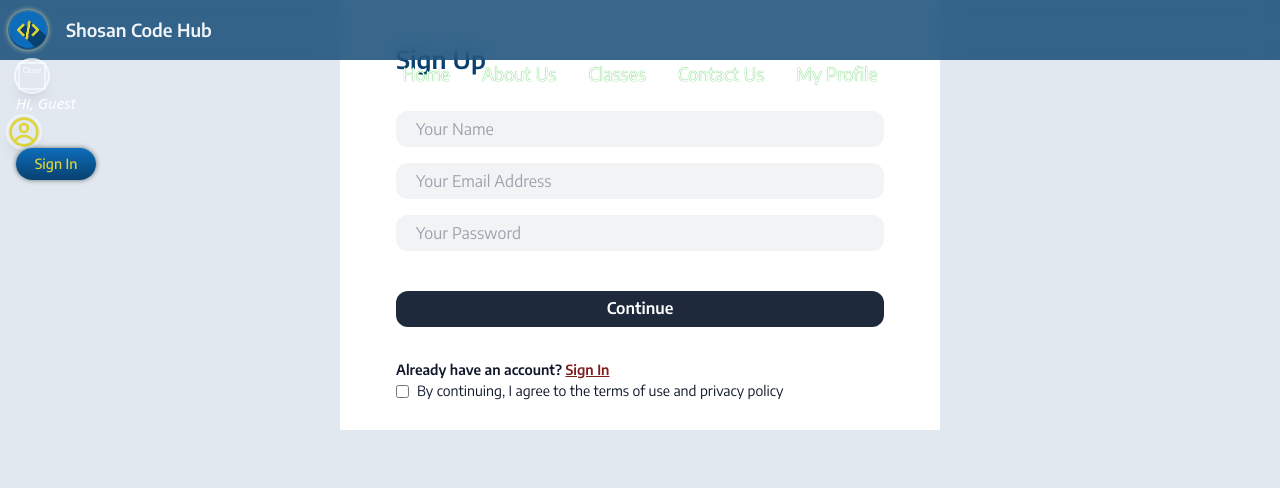
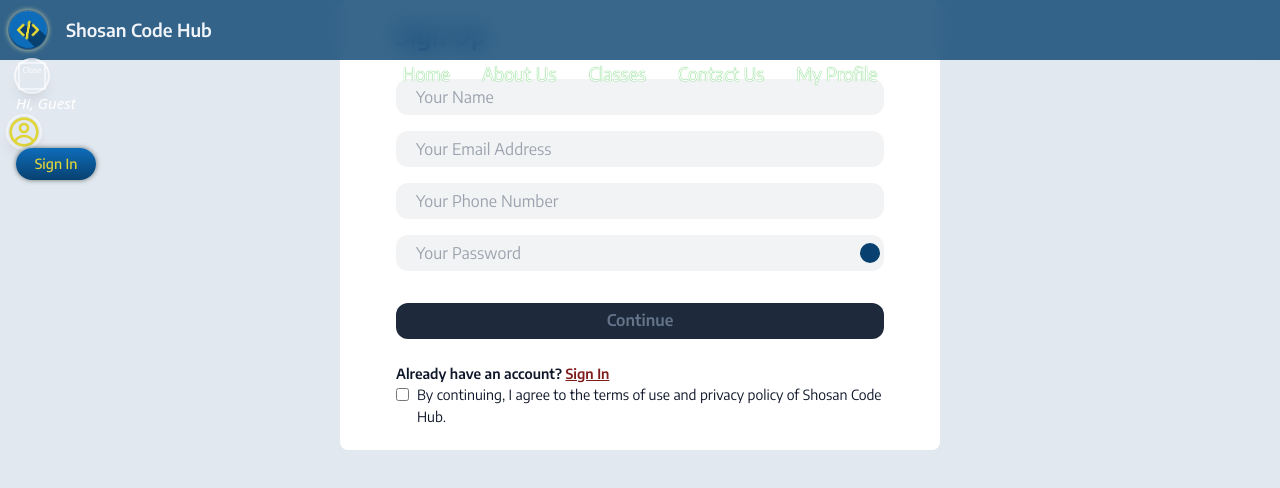
Before and after one commit to Kennius7/shosan-academy-app, a React (Vite) app: page /login in a window 1280 px wide. Shown: the top 488 px of the page. Built offline with nearby package versions, Linux system fonts and the light colour scheme.

Commit message:
setting up the user interface - 07

```diff
--- a/package.json
+++ b/package.json
@@ -12,6 +12,7 @@
   "dependencies": {
     "@mantine/core": "^7.15.1",
     "@mantine/hooks": "^7.15.1",
+    "firebase": "^11.1.0",
     "lodash": "^4.17.21",
     "react": "^18.3.1",
     "react-dom": "^18.3.1",
--- a/src/components/ContactUsSection.jsx
+++ b/src/components/ContactUsSection.jsx
@@ -27,7 +27,7 @@ const ContactUsSection = () => {
     return (
         <section className="w-full flex sm:flex-row flex-col sm:justify-around justify-center
             sm:items-start items-center my-4">
-            <div className="sm:w-[40%] w-[90%] flexColStart mt-8">
+            <div className="sm:w-[40%] w-[90%] flexColStart sm:mt-14 mt-8">
                 <div className="w-full flexColCenter">
                     <div className="w-full flexCenter">
                         <img src={Logo} alt="Logo" className="w-7 h-7 object-cover rounded-full" />
--- a/src/components/SignInAuth.jsx
+++ b/src/components/SignInAuth.jsx
@@ -4,15 +4,19 @@ import { MainContext } from "../context/mainContext";
 
 
 const SignUp = () => {
+    const { setLoginState } = useContext(MainContext);
+    const handleSignin = () => {
+        alert("Logged in to your account...");
+    }
 
-    const { setLoginState } = useContext(MainContext);
 
     return (
-        <div className="w-[600px] h-[400px] m-auto bg-white py-10 px-14">
+        <div className="sm:w-[600px] w-[98%] sm:h-[400px] h-[340px] m-auto bg-white sm:py-10 py-8 sm:px-14
+            px-4 sm:rounded-lg rounded-xl">
             <h3 className="ss:text-[25px] text-[20px] font-semibold text-secondaryBlue">
                 Sign In
             </h3>
-            <div className="flex flex-col gap-4 mt-8">
+            <div className="flex flex-col gap-4 sm:mt-8 mt-7">
                 <input
                     type="email"
                     placeholder="Your Email Address"
@@ -22,18 +26,25 @@ const SignUp = () => {
                     placeholder="Your Password"
                     className="h-10 outline-none bg-slate-900/10 rounded-xl pl-5 w-full" />
             </div>
-            <button className="bg-slate-800 rounded-xl w-full h-10 mt-10 text-white font-semibold">
+            <button
+                onClick={handleSignin}
+                className="bg-slate-800 rounded-xl w-full h-10 sm:mt-16 mt-10 text-white font-semibold">
                 Continue
             </button>
-            <p className="text-secondaryBlue font-semibold mt-10 text-[14px]">Don&apos;t have an account?&nbsp;
-                <span onClick={() => setLoginState(false)} className="text-red-900 underline cursor-pointer">Sign Up</span>
+            <p className="text-secondaryBlue font-semibold sm:mt-4 mt-3 text-[14px]">
+                Don&apos;t have an account?&nbsp;
+                <span
+                    onClick={() => setLoginState(false)}
+                    className="text-red-900 underline cursor-pointer">
+                    Sign Up
+                </span>
             </p>
-            <div className="flexStart mt-0">
-                <input type="checkbox" />
-                <p className="text-slate-900 text-[14px] pl-2 italic">
-                    By continuing, I agree to the terms of use and privacy policy
+            {/* <div className="flex flex-row justify-start sm:items-center items-start sm:mt-0 mt-1">
+                <input type="checkbox" className="sm:mt-0 mt-1" onClick={() => setIsChecked(!isChecked)} />
+                <p className="text-slate-900 sm:text-[14px] text-[12px] pl-2 italic">
+                    By continuing, I agree to the terms of use and privacy policy of Shosan Code Hub.
                 </p>
-            </div>
+            </div> */}
         </div>
     )
 }
--- a/src/components/SignUpAuth.jsx
+++ b/src/components/SignUpAuth.jsx
@@ -1,41 +1,83 @@
-import { useContext } from "react";
+import { useState, useContext } from "react";
 import { MainContext } from "../context/mainContext";
 
 
 
 const SignUp = () => {
-
     const { setLoginState } = useContext(MainContext);
+    const [isChecked, setIsChecked] = useState(false);
+    const [isVisible, setIsVisible] = useState(false);
+    const [signUpFormData, setSignUpFormData] = useState({
+        name: "",
+        email: "",
+        number: "",
+        password: "",
+    });
+    const { name, email, number, password } = signUpFormData;
+    const handleChange = (e) => setSignUpFormData({ ...signUpFormData, [e.target.name]: e.target.value });
+    const handleSignUp = () => {
+        if (name !== "" || email !== "" || number !== "" || password !== "") {
+            alert(`Signed Up with this data: Name: ${name}...Email: ${email}...Phone Number: ${number}`);
+        }
+    }
 
     return (
-        <div className="w-[600px] h-[430px] m-auto bg-white py-10 px-14">
+        <div className="sm:w-[600px] w-[98%] sm:h-[450px] h-[430px] m-auto bg-white py-4 sm:px-14
+            px-4 sm:rounded-lg rounded-xl">
             <h3 className="ss:text-[25px] text-[20px] font-semibold text-secondaryBlue">
                 Sign Up
             </h3>
-            <div className="flex flex-col gap-4 mt-8">
+            <div className="flex flex-col gap-4 sm:mt-6 mt-5">
                 <input
                     type="text"
                     placeholder="Your Name"
+                    name="name"
+                    value={name}
+                    onChange={handleChange}
                     className="h-9 outline-none bg-slate-900/5 rounded-xl pl-5 w-full" />
                 <input
                     type="email"
                     placeholder="Your Email Address"
+                    name="email"
+                    value={email}
+                    onChange={handleChange}
                     className="h-9 outline-none bg-slate-900/5 rounded-xl pl-5 w-full" />
                 <input
-                    type="password"
-                    placeholder="Your Password"
+                    type="number"
+                    placeholder="Your Phone Number"
+                    name="number"
+                    value={number}
+                    onChange={handleChange}
                     className="h-9 outline-none bg-slate-900/5 rounded-xl pl-5 w-full" />
+                <div className="relative">
+                    <input
+                        type={!isVisible ? "password" : "text"}
+                        placeholder="Your Password"
+                        name="password"
+                        value={password}
+                        onChange={handleChange}
+                        className="h-9 outline-none bg-slate-900/5 rounded-xl pl-5 w-full" />
+                    <div
+                        onClick={() => setIsVisible(!isVisible)}
+                        className={`sm:w-5 sm:h-5 w-4 h-4 rounded-full absolute z-[2] top-2
+                        sm:right-1 right-2 cursor-pointer
+                        ${!isVisible ? "bg-secondaryBlue" : "bg-secondaryYellow"}`}></div>
+                </div>
             </div>
-            <button className="bg-slate-800 rounded-xl w-full h-9 mt-10 text-white font-semibold">
+            <button
+                disabled={!isChecked}
+                onClick={handleSignUp}
+                className={`bg-slate-800 rounded-xl w-full h-9 sm:mt-8 mt-10 font-semibold
+                ${!isChecked ? "text-slate-500" : "text-white"}`}>
                 Continue
             </button>
-            <p className="text-slate-900 font-semibold mt-8 text-[14px]">Already have an account?&nbsp;
+            <p className="text-slate-900 font-semibold sm:mt-6 mt-3 text-[14px]">Already have an account?&nbsp;
                 <span onClick={() => setLoginState(true)} className="text-red-900 underline cursor-pointer">Sign In</span>
             </p>
-            <div className="flex flex-row justify-start items-center mt-0">
-                <input type="checkbox" />
-                <p className="text-slate-900 text-[14px] pl-2 italic">
-                    By continuing, I agree to the terms of use and privacy policy
+            <div className="flex flex-row justify-start items-start sm:mt-0 mt-1">
+                <input type="checkbox" className="mt-1" onClick={() => setIsChecked(!isChecked)} />
+                <p className="text-slate-900 sm:text-[14px] text-[12px] pl-2 italic">
+                    By continuing, I agree to the terms of use and privacy policy of Shosan Code Hub.
                 </p>
             </div>
         </div>
```
Also changed, not shown: FirebaseConfig.js (added, +32 -0 lines), 2 other files (tests, documents, lock files or other folders).
